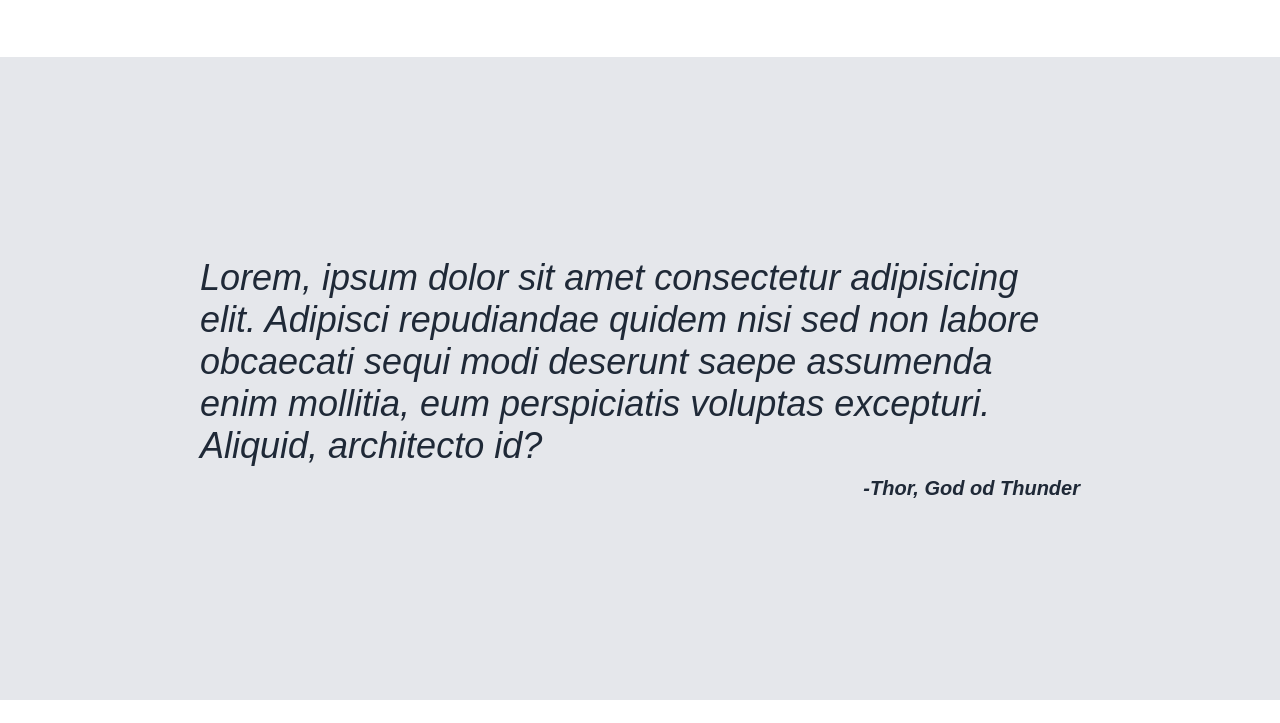
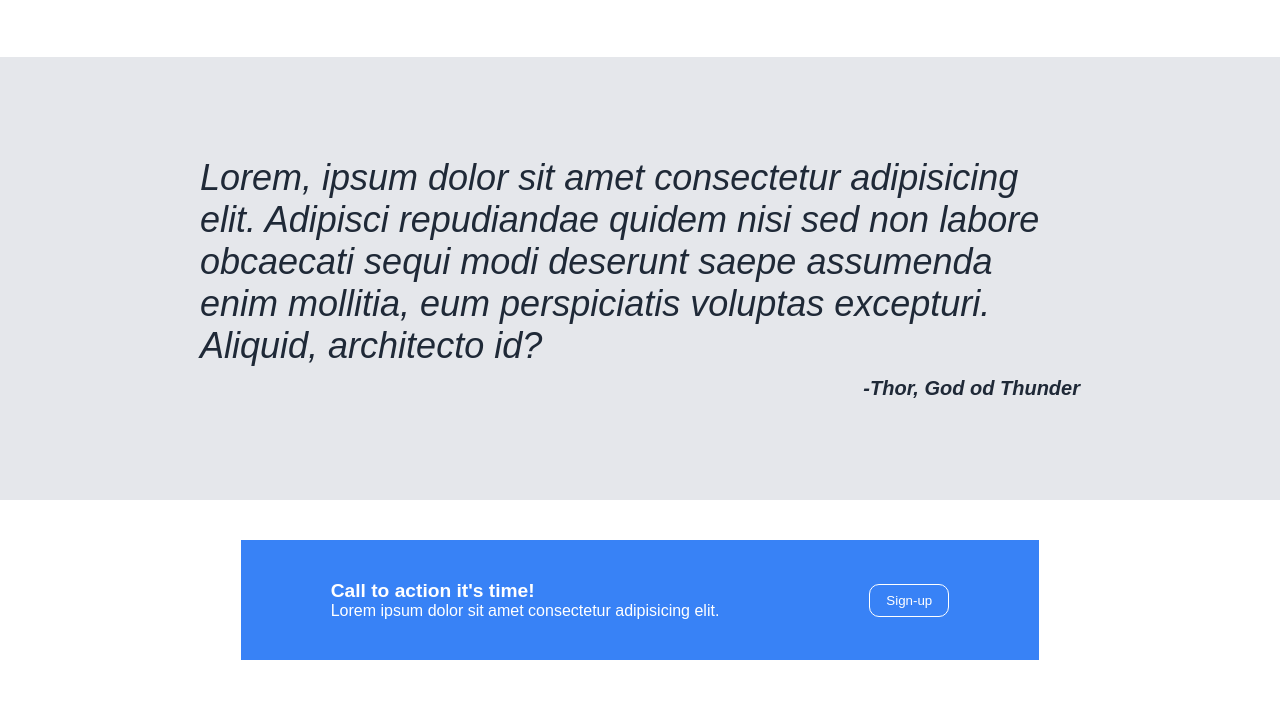
Before and after one commit to jdineley/landing-page, a plain HTML site: page index.html in a window 1280 px wide. Shown: the part 637-1360 px from the top of the page. After the commit the page ends 1337 px from the top, so only its background shows below. Drawn offline with Linux system fonts and the light colour scheme.

Commit message:
some tweeks to improve aesthetic

```diff
--- a/index.html
+++ b/index.html
@@ -65,7 +65,7 @@
                     <p class="call">Call to action it's time!</p>
                     <p>Lorem ipsum dolor sit amet consectetur adipisicing elit.</p>
                 </div>
-                <div><button>Sign-up</button></div>
+                <div><button class="button">Sign-up</button></div>
             </div>
         </div>
     </div>
--- a/styles.css
+++ b/styles.css
@@ -65,7 +65,10 @@ button {
     background-color: #3882F6;
     color: white;
     padding: 8px 16px;
+    border: none;
     border-radius: 10px;
+    margin-top: 20px;
+
 }
 
 .content {
@@ -102,7 +105,7 @@ button {
 }
 
 .quote {
-    padding: 200px;
+    padding: 100px 200px;
     /* text-align: center; */
     background-color: #E5E7EB;
     font-style: italic;
@@ -139,3 +142,8 @@ button {
     font-size: larger;
     font-weight: 900;
 }
+
+.button {
+    border: 1px solid white;
+    margin-top: 0;
+}
```
